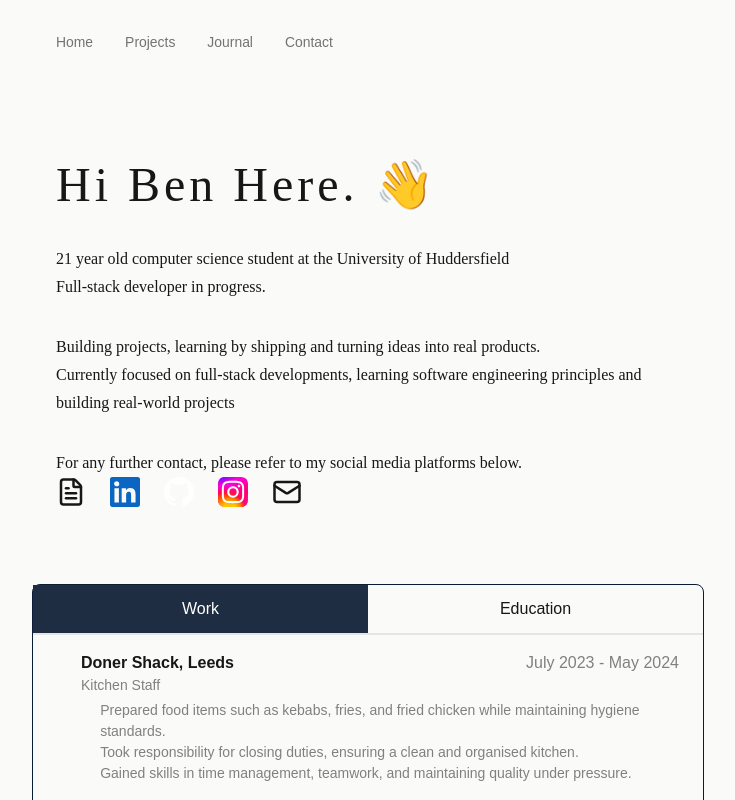
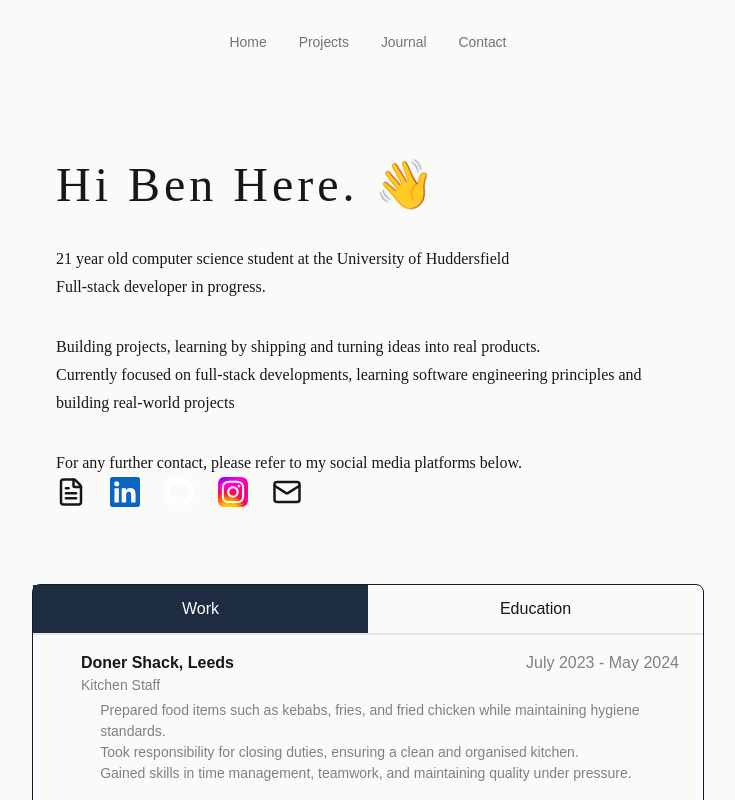
Before and after one commit to bdadzie119/Portfolio, a Next.js app in the folder my-portfolio/: page / in a window 1280 px wide. Shown: the top 800 px of the page, without its empty margins (272-1007 px from the left). Built offline with nearby package versions, Linux system fonts and the light colour scheme.

Commit message:
layout fix?

```diff
--- a/my-portfolio/app/layout.tsx
+++ b/my-portfolio/app/layout.tsx
@@ -27,11 +27,15 @@ export default function RootLayout({
       lang="en"
       className={`${geistSans.variable} ${geistMono.variable} h-full antialiased`}
     >
-
-
-      <body className="min-h-full flex flex-col">{children}
+      <body className="min-h-full flex flex-col">
+        <nav className="navbar">
+          <a href="/">Home</a>
+          <a href="/projects">Projects</a>
+          <a href="/journal">Journal</a>
+          <a href="/contact">Contact</a>
+        </nav>
+        {children}
       </body>
     </html>
   );
-
 }
--- a/my-portfolio/app/page.tsx
+++ b/my-portfolio/app/page.tsx
@@ -5,13 +5,6 @@ export default function Home() {
   const[activeTab, setActiveTab] = useState("work")
   return (
     <main>
-      <div className="navbar">
-        <a href="/">Home</a>
-        <a href="/">Projects</a>
-        <a href="/">Journal</a>
-        <a href="/">Contact</a>
-      </div>
-
       <div className="hero">
         <h1>Hi Ben Here. 👋</h1>
 
```
